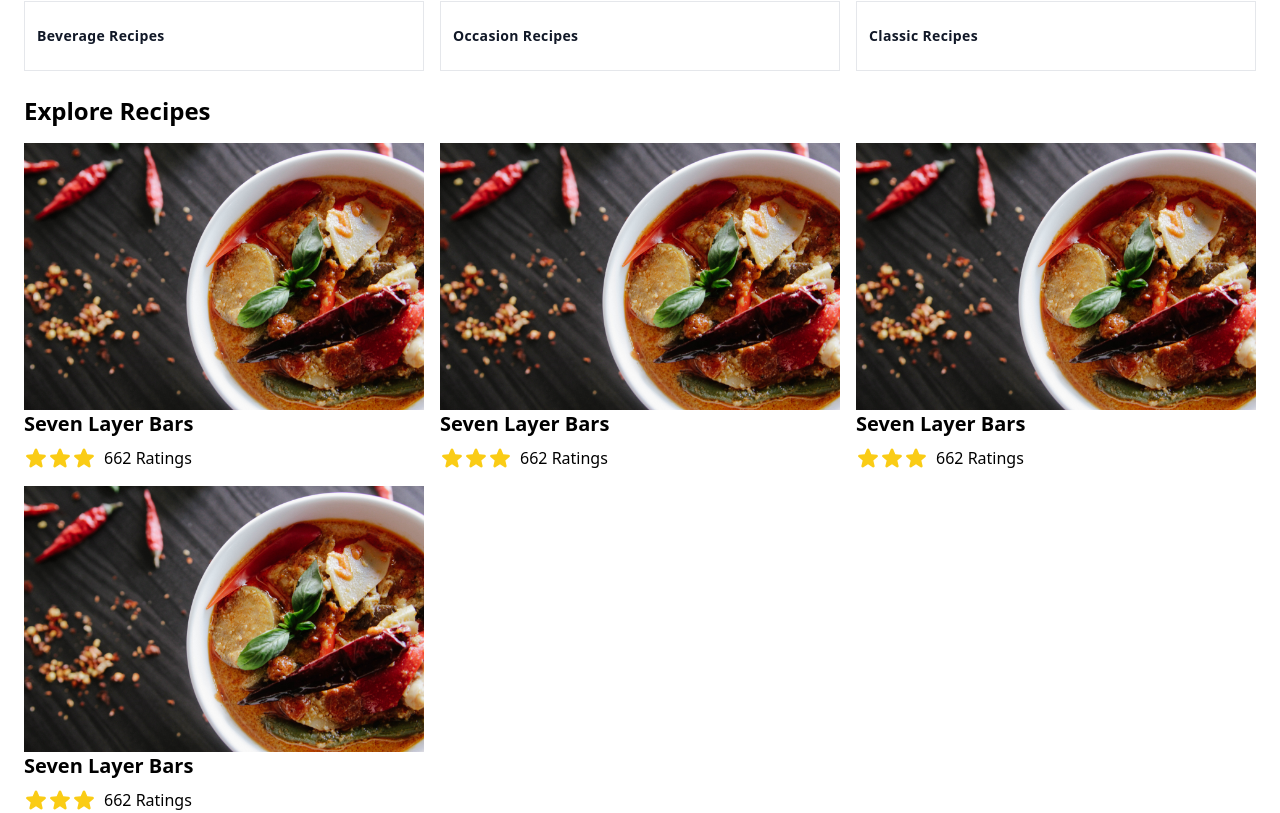
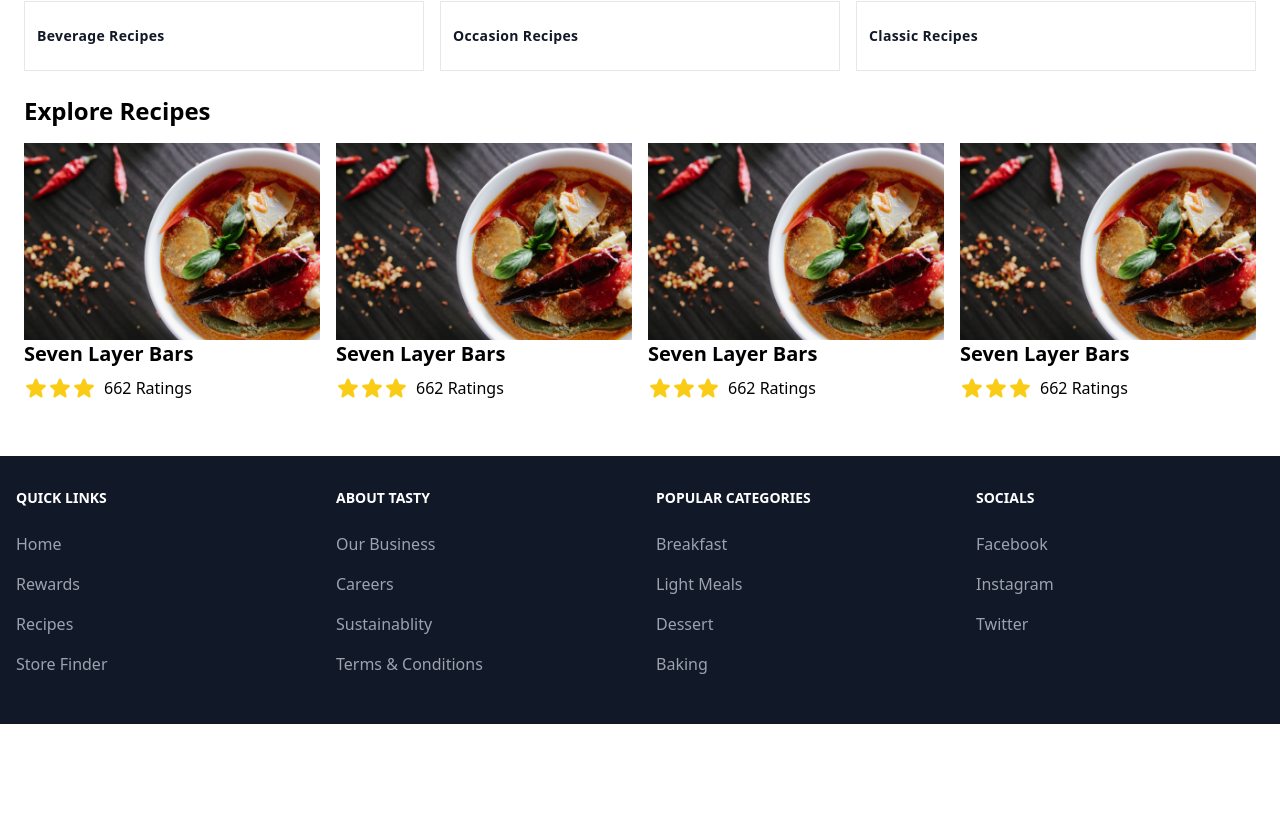
Before and after one commit to Jon-Felipe/Tasty-React, a React (Vite) app: page / in a window 1280 px wide. Shown: the part 967-1780 px from the top of the page. After the commit the page ends 1691 px from the top, so only its background shows below. Built offline with nearby package versions, Linux system fonts and the light colour scheme.

Commit message:
changed grid properties for large screen

```diff
--- a/src/pages/Home.tsx
+++ b/src/pages/Home.tsx
@@ -57,7 +57,7 @@ const Home = (props: Props) => {
       {/* explore recipes */}
       <article>
         <h3 className='text-2xl font-semibold mb-4'>Explore Recipes</h3>
-        <div className='grid grid-cols-1 md:grid-cols-2 lg:grid-cols-3 gap-4'>
+        <div className='grid grid-cols-1 md:grid-cols-2 lg:grid-cols-4 gap-4'>
           {recipes.map((recipe: RecipeType) => {
             return (
               <Recipe
```
